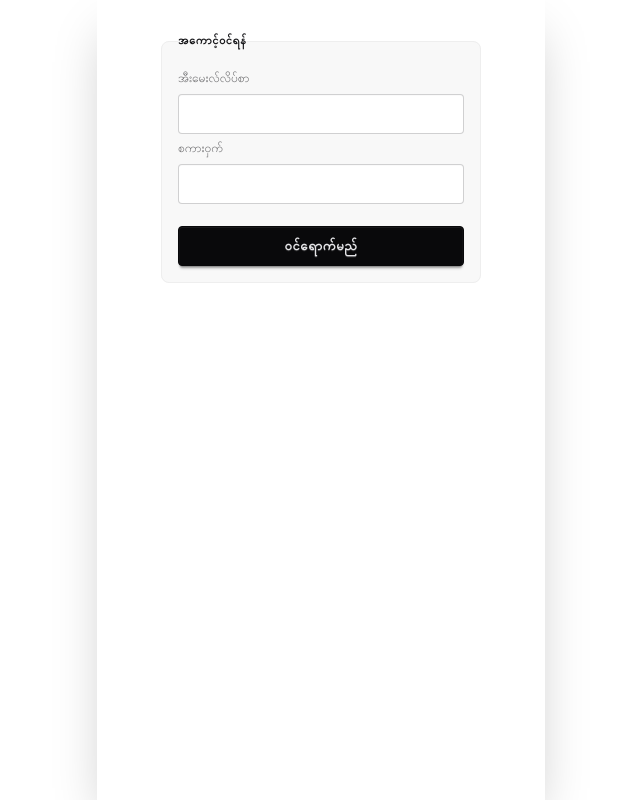
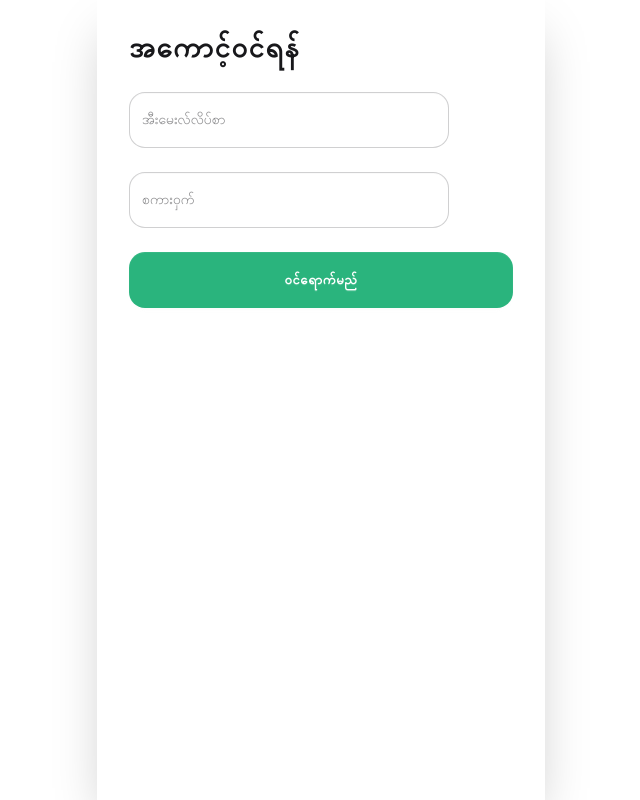
Before and after one commit to nanhpauyu/frontend, a React (Vite) app: page /login in a window 1280 px wide. Shown: the whole page, without its empty margins (319-959 px from the left). Built offline with nearby package versions, Linux system fonts and the light colour scheme.

Commit message:
Initial commit

```diff
--- a/src/pages/LandingScreen.tsx
+++ b/src/pages/LandingScreen.tsx
@@ -3,7 +3,7 @@ import { NavLink } from 'react-router-dom';
 
 const LandingScreen = () => {
   return (
-    <div className="relative min-h-screen w-full bg-[#F1A1B1] overflow-hidden flex flex-col">
+    <div className="relative h-screen w-full bg-[#F1A1B1] overflow-hidden flex flex-col">
 
       {/* 1. Masonry Photo Grid Area */}
 
@@ -50,7 +50,7 @@ const LandingScreen = () => {
       </div>
 
       {/* 2. Text and Button Area */}
-      <div className="p-8 pb-12 bg-[#F1A1B1] space-y-6">
+      <div className="p-8 pb-12 bg-[#F1A1B1] space-y-6 pb-10">
         <h1 className="text-5xl font-bold text-white leading-[1.1]">
           Find your <br /> partner in life
         </h1>
--- a/src/pages/Login.tsx
+++ b/src/pages/Login.tsx
@@ -12,21 +12,18 @@ const Login = () => {
     }
     return (
 
-        <div className="flex flex-col items-center justify-center h-full p-6 ">
+        < div className="p-8 space-y-6" >
+            <h1 className="text-3xl font-bold">အကောင့်ဝင်ရန်</h1>
+            <div className="form-control">
+                <input type="email" placeholder="အီးမေးလ်လိပ်စာ" className="input input-bordered rounded-2xl h-14"  />
+            </div>
+            <div className="form-control">
+                <input type="password" placeholder="စကားဝှက်" className="input input-bordered rounded-2xl h-14"
+                    />
+            </div>
+            <button className="btn flex-1 btn-block bg-[#2AB47D] border-none text-white h-14 rounded-2xl font-bold transition-transform active:scale-95" onClick={onLoginClick}>ဝင်ရောက်မည်</button>
 
-            <fieldset className="fieldset bg-base-200 border-base-300 rounded-box w-xs border p-4">
-                <legend className="fieldset-legend">အကောင့်ဝင်ရန်</legend>
-
-                <label className="label">အီးမေးလ်လိပ်စာ</label>
-                <input type="email" className="input"  />
-
-                <label className="label">စကားဝှက်</label>
-                <input type="password" className="input"  />
-
-                <button className="btn btn-neutral mt-4" onClick={onLoginClick}>ဝင်ရောက်မည်</button>
-            </fieldset>
-
-        </div>
+        </div >
     );
 
 }
```
